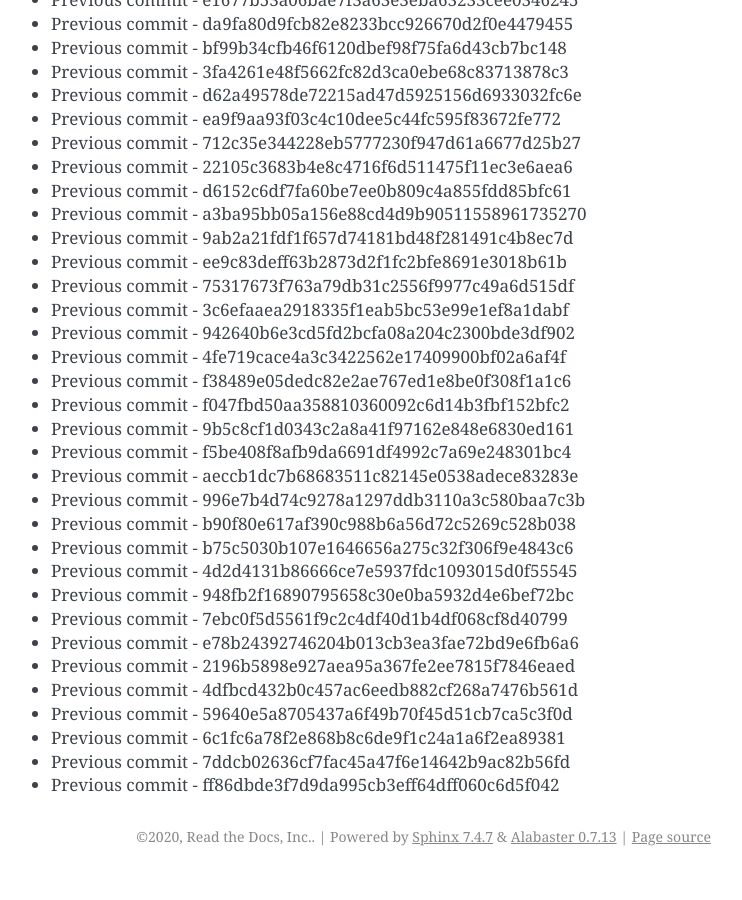
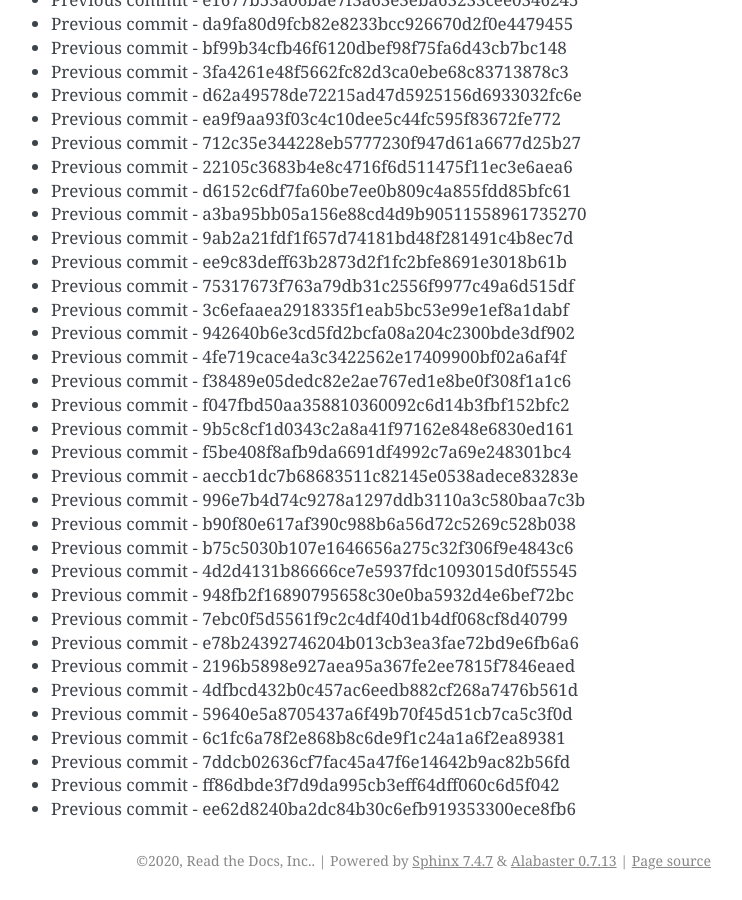
Before and after one commit to readthedocs/rtd-git-stresstest, a Sphinx documentation site: the page built from docs/updates.rst, in a window 1280 px wide and 900 px high, scrolled down 102387 px. Shown: the whole window, without its empty margins (399-1141 px from the left). Built offline with Sphinx 7.4.7, drawn with Linux system fonts in a browser that asks for light colours; before the commit the page ends 103263 px from its top, so only the background shows below that.

Commit message:
Generating commit from previous: ee62d8240ba2dc84b30c6efb919353300ece8fb6

```diff
--- a/docs/updates.rst
+++ b/docs/updates.rst
@@ -4334,3 +4334,4 @@ It can be tested for any performance characteristics.
 * Previous commit - 6c1fc6a78f2e868b8c6de9f1c24a1a6f2ea89381
 * Previous commit - 7ddcb02636cf7fac45a47f6e14642b9ac82b56fd
 * Previous commit - ff86dbde3f7d9da995cb3eff64dff060c6d5f042
+* Previous commit - ee62d8240ba2dc84b30c6efb919353300ece8fb6
```
